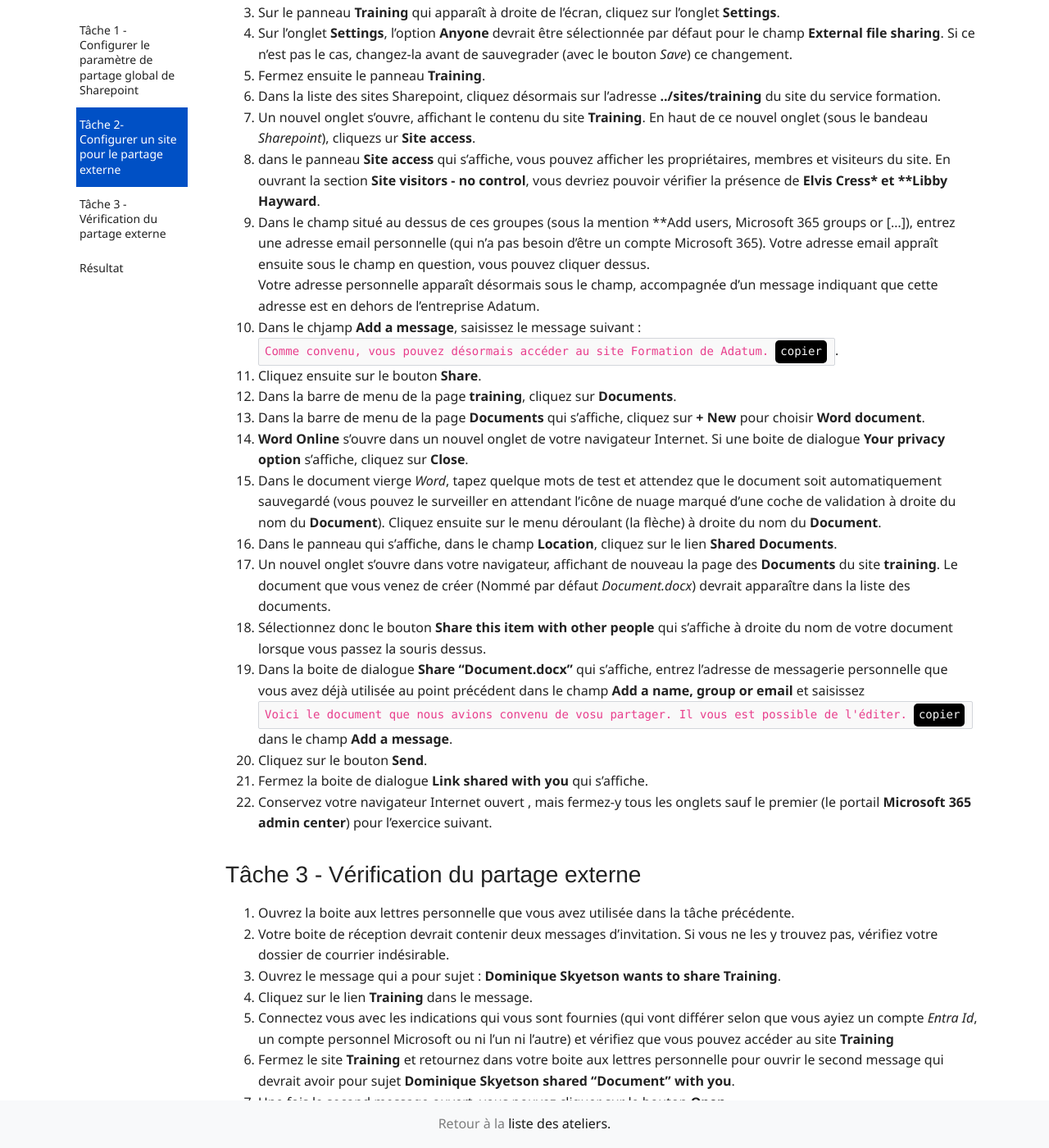
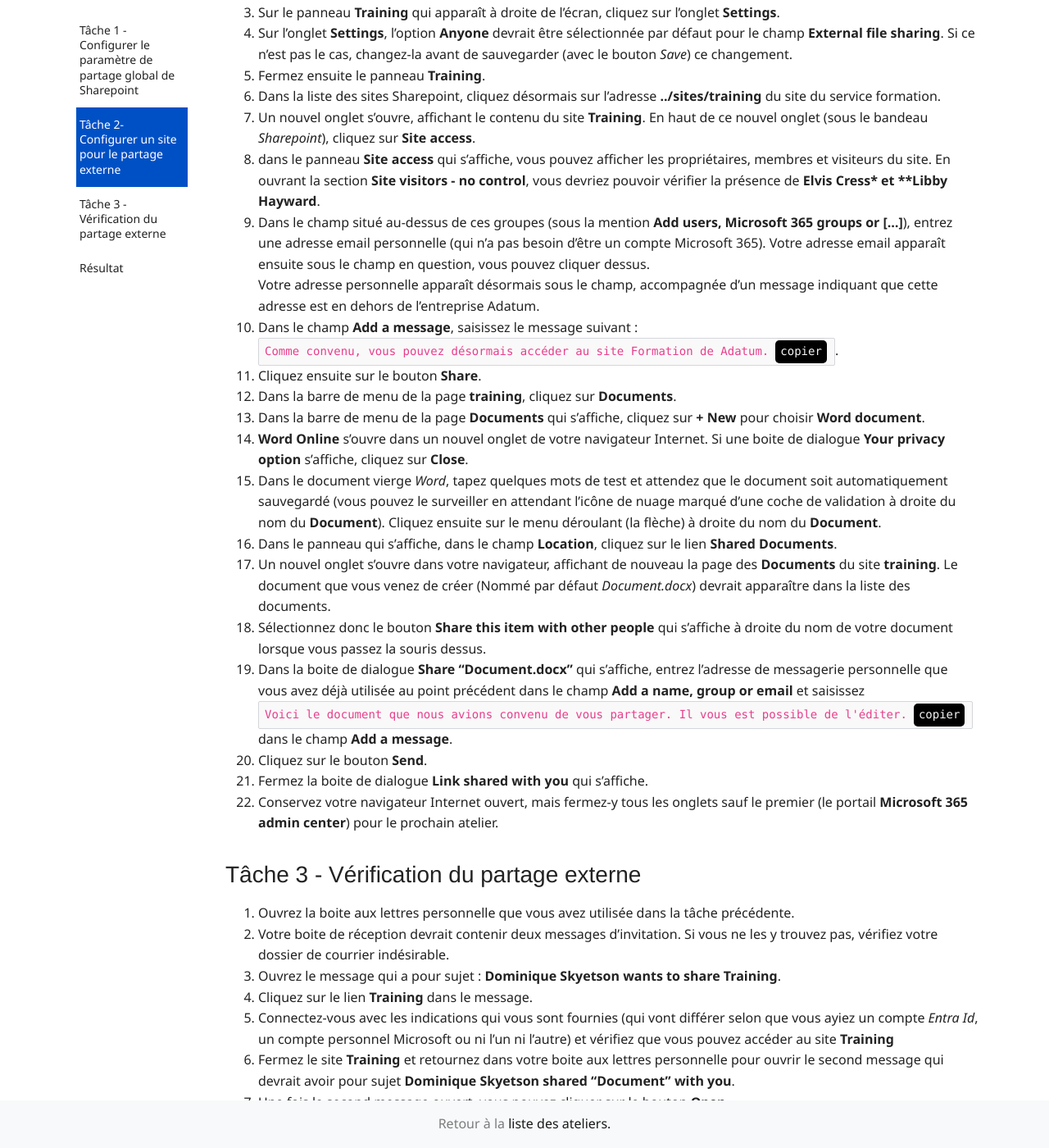
Before and after one commit to renaudwangler/ib-labs, a Jekyll site: the page built from msms030fr/lab8e3.md, in a window 1280 px wide and 1400 px high, scrolled down 1450 px. Shown: the whole window at 82% size. Built offline with Jekyll 4.4.1, drawn with Linux system fonts in a browser that asks for light colours; nearby versions of some CDN libraries; comment, search, counter and statistics services are not loaded; some of the changed text lies outside the part shown.

Commit message:
msms030frl8

````diff
--- a/msms030fr/lab8e3.md
+++ b/msms030fr/lab8e3.md
@@ -29,33 +29,33 @@ Dans l'exercice précédent, vous avez créé un site pour le service formation
 1. Dans le menu de navigation du portail **SharePoint admin center**, cliquez sur **Active sites** dans le groupe d'options **Sites**.
 1. Sur la liste des sites Sharepoint, cliquez sur le nom du site **Training** (pas sur son adresse *../sites/TRaining*).
 1. Sur le panneau **Training** qui apparaît à droite de l'écran, cliquez sur l'onglet **Settings**.
-1. Sur l'onglet **Settings**, l'option **Anyone** devrait être sélectionnée par défaut pour le champ **External file sharing**. Si ce n'est pas le cas, changez-la avant de sauvegrader (avec le bouton *Save*) ce changement.
+1. Sur l'onglet **Settings**, l'option **Anyone** devrait être sélectionnée par défaut pour le champ **External file sharing**. Si ce n'est pas le cas, changez-la avant de sauvegarder (avec le bouton *Save*) ce changement.
 1. Fermez ensuite le panneau **Training**.
 1. Dans la liste des sites Sharepoint, cliquez désormais sur l'adresse **../sites/training** du site du service formation.
-1. Un nouvel onglet s'ouvre, affichant le contenu du site **Training**. En haut de ce nouvel onglet (sous le bandeau *Sharepoint*), cliquezs ur **Site access**.
+1. Un nouvel onglet s'ouvre, affichant le contenu du site **Training**. En haut de ce nouvel onglet (sous le bandeau *Sharepoint*), cliquez sur **Site access**.
 1. dans le panneau **Site access** qui s'affiche, vous pouvez afficher les propriétaires, membres et visiteurs du site. En ouvrant la section **Site visitors - no control**, vous devriez pouvoir vérifier la présence de **Elvis Cress* et **Libby Hayward**.
-1. Dans le champ situé au dessus de ces groupes (sous la mention **Add users, Microsoft 365 groups or \[...]), entrez une adresse email personnelle (qui n'a pas besoin d'être un compte Microsoft 365). Votre adresse email appraît ensuite sous le champ en question, vous pouvez cliquer dessus.
+1. Dans le champ situé au-dessus de ces groupes (sous la mention **Add users, Microsoft 365 groups or \[...]**), entrez une adresse email personnelle (qui n'a pas besoin d'être un compte Microsoft 365). Votre adresse email apparaît ensuite sous le champ en question, vous pouvez cliquer dessus.
 	Votre adresse personnelle apparaît désormais sous le champ, accompagnée d'un message indiquant que cette adresse est en dehors de l'entreprise Adatum.
-1. Dans le chjamp **Add a message**, saisissez le message suivant : ```Comme convenu, vous pouvez désormais accéder au site Formation de Adatum.```.
+1. Dans le champ **Add a message**, saisissez le message suivant : ```Comme convenu, vous pouvez désormais accéder au site Formation de Adatum.```.
 1. Cliquez ensuite sur le bouton **Share**.
 1. Dans la barre de menu de la page **training**, cliquez sur **Documents**.
 1. Dans la barre de menu de la page **Documents** qui s'affiche, cliquez sur **+ New** pour choisir **Word document**.
 1. **Word Online** s'ouvre dans un nouvel onglet de votre navigateur Internet. Si une boite de dialogue **Your privacy option** s'affiche, cliquez sur **Close**.
-1. Dans le document vierge *Word*, tapez quelque mots de test et attendez que le document soit automatiquement sauvegardé (vous pouvez le surveiller en attendant l'icône de nuage marqué d'une coche de validation à droite du nom du **Document**). Cliquez ensuite sur le menu déroulant (la flèche) à droite du nom du **Document**.
+1. Dans le document vierge *Word*, tapez quelques mots de test et attendez que le document soit automatiquement sauvegardé (vous pouvez le surveiller en attendant l'icône de nuage marqué d'une coche de validation à droite du nom du **Document**). Cliquez ensuite sur le menu déroulant (la flèche) à droite du nom du **Document**.
 1. Dans le panneau qui s'affiche, dans le champ **Location**, cliquez sur le lien **Shared Documents**.
 1. Un nouvel onglet s'ouvre dans votre navigateur, affichant de nouveau la page des **Documents** du site **training**. Le document que vous venez de créer (Nommé par défaut *Document.docx*) devrait apparaître dans la liste des documents.
 1. Sélectionnez donc le bouton **Share this item with other people** qui s'affiche à droite du nom de votre document lorsque vous passez la souris dessus.
-1. Dans la boite de dialogue **Share "Document.docx"** qui s'affiche, entrez l'adresse de messagerie personnelle que vous avez déjà utilisée au point précédent dans le champ **Add a name, group or email** et saisissez ```Voici le document que nous avions convenu de vosu partager. Il vous est possible de l'éditer.``` dans le champ **Add a message**.
+1. Dans la boite de dialogue **Share "Document.docx"** qui s'affiche, entrez l'adresse de messagerie personnelle que vous avez déjà utilisée au point précédent dans le champ **Add a name, group or email** et saisissez ```Voici le document que nous avions convenu de vous partager. Il vous est possible de l'éditer.``` dans le champ **Add a message**.
 1. Cliquez sur le bouton **Send**.
 1. Fermez la boite de dialogue **Link shared with you** qui s'affiche.
-1. Conservez votre navigateur Internet ouvert , mais fermez-y tous les onglets sauf le premier (le portail **Microsoft 365 admin center**) pour l'exercice suivant.
+1. Conservez votre navigateur Internet ouvert, mais fermez-y tous les onglets sauf le premier (le portail **Microsoft 365 admin center**) pour le prochain atelier.
 
 ## Tâche 3 - Vérification du partage externe
 1. Ouvrez la boite aux lettres personnelle que vous avez utilisée dans la tâche précédente.
 1. Votre boite de réception devrait contenir deux messages d'invitation. Si vous ne les y trouvez pas, vérifiez votre dossier de courrier indésirable.
 1. Ouvrez le message qui a pour sujet : **Dominique Skyetson wants to share Training**.
 1. Cliquez sur le lien **Training** dans le message.
-1. Connectez vous avec les indications qui vous sont fournies (qui vont différer selon que vous ayiez un compte *Entra Id*, un compte personnel Microsoft ou ni l'un ni l'autre) et vérifiez que vous pouvez accéder au site **Training**
+1. Connectez-vous avec les indications qui vous sont fournies (qui vont différer selon que vous ayiez un compte *Entra Id*, un compte personnel Microsoft ou ni l'un ni l'autre) et vérifiez que vous pouvez accéder au site **Training**
 1. Fermez le site **Training** et retournez dans votre boite aux lettres personnelle pour ouvrir le second message qui devrait avoir pour sujet **Dominique Skyetson shared "Document" with you**.
 1. Une fois le second message ouvert, vous pouvez cliquer sur le bouton **Open**
 	>**Note :** Vous êtes automatiquement redirigé vers Word Online ou s'ouvre le document que vous avez créé tout à l'heure.
````
Also changed, not shown: other parts of msms030fr/lab8e3.md (+2 -2 lines).
